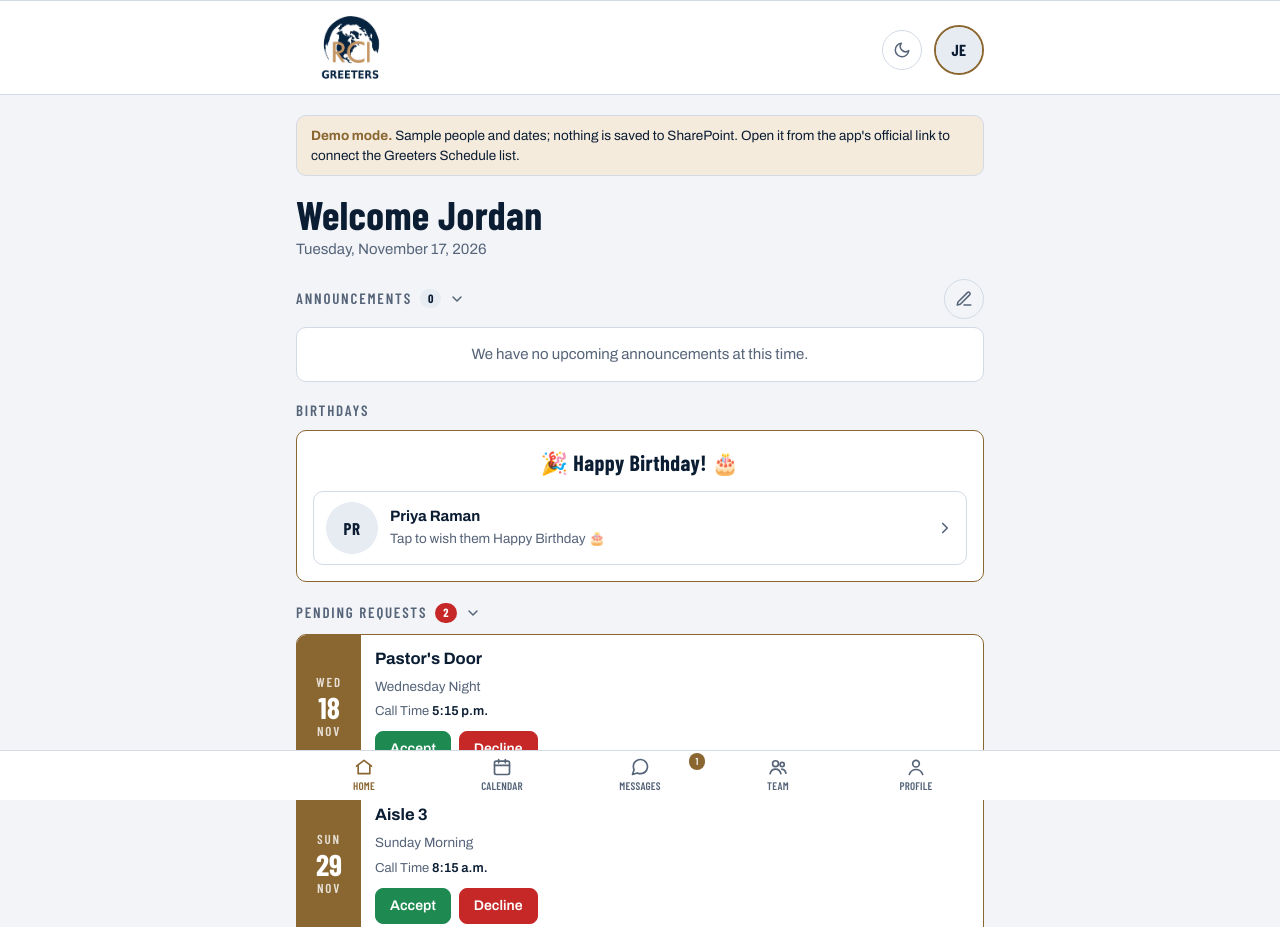
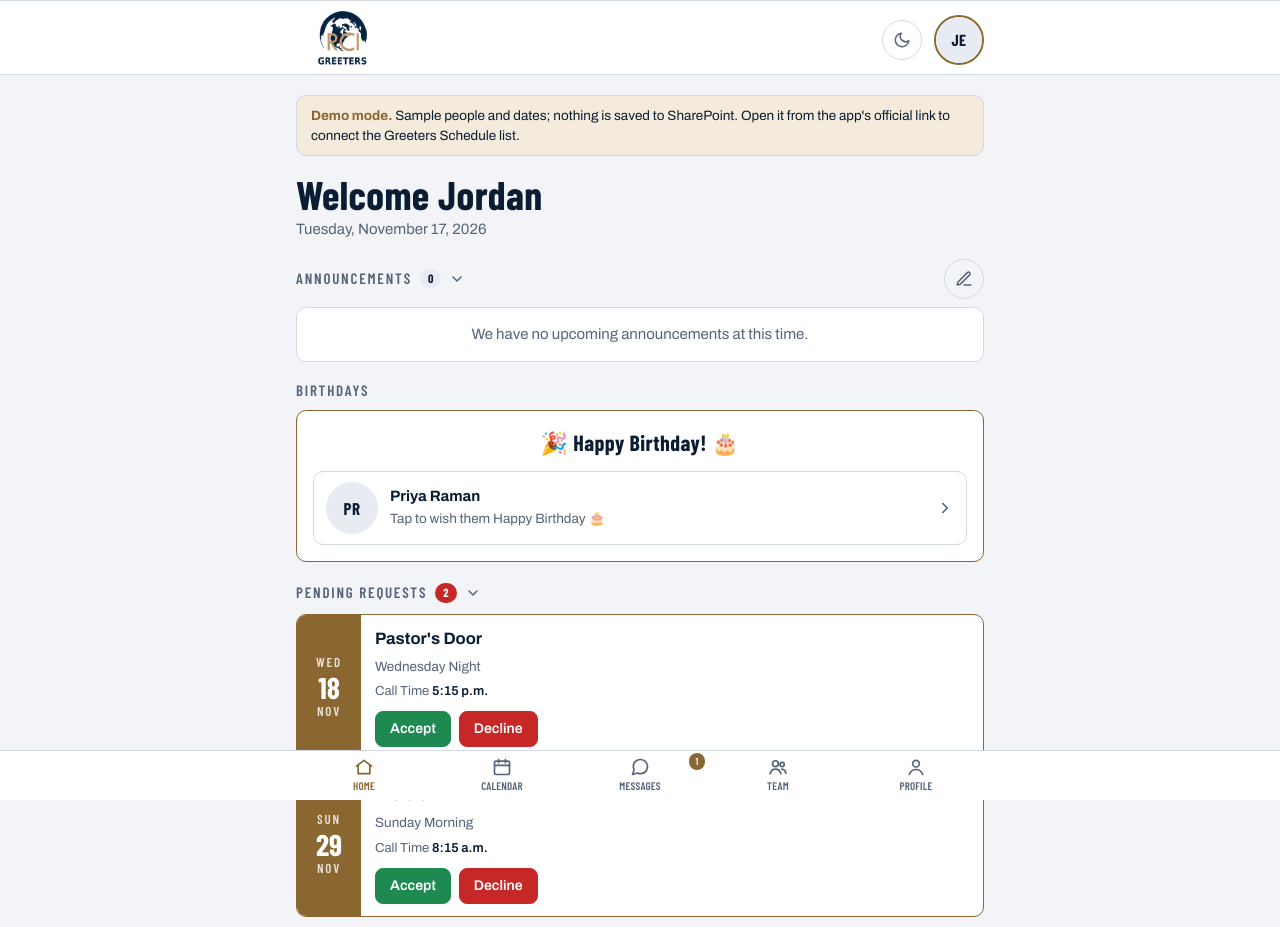
Before and after one commit to astmacary/rci-greeters, a plain HTML site: page index.html in a window 1280 px wide. Shown: the top 927 px of the page. Drawn offline with nearby package versions, Linux system fonts and the light colour scheme.

Commit message:
Greeters v7: logo fits the original header height
Co-Authored-By: Claude Opus 5.5 <noreply@anthropic.com>
Claude-Session: https://claude.ai/code/session_017aa5hZDnMQP3oWskeyhYLM

```diff
--- a/index.html
+++ b/index.html
@@ -98,9 +98,9 @@ button{cursor:pointer}
 .wrap{max-width:720px;margin:0 auto;padding-left:max(16px,env(safe-area-inset-left,0px));padding-right:max(16px,env(safe-area-inset-right,0px))}
 
 header.top{position:sticky;top:env(safe-area-inset-top,0px);z-index:5;background:var(--surface);border-bottom:1px solid var(--line)}
-header.top .wrap{display:flex;align-items:center;gap:12px;padding-top:16px;padding-bottom:10px}
+header.top .wrap{display:flex;align-items:center;gap:12px;padding-top:11px;padding-bottom:5px}
 .brand{display:flex;align-items:center;gap:10px;min-width:0;flex:1;background:none;border:none;padding:0;cursor:pointer;color:inherit}
-.wm{height:68px;width:auto;max-width:100%;display:block;object-fit:contain;object-position:left center}
+.wm{height:58px;width:auto;max-width:100%;display:block;object-fit:contain;object-position:left center}
 .wm-dark{display:none}
 @media (prefers-color-scheme: dark){:root:not([data-theme="light"]) .wm-light{display:none}:root:not([data-theme="light"]) .wm-dark{display:block}}
 :root[data-theme="dark"] .wm-light{display:none}
@@ -727,7 +727,7 @@ const CONFIG = {
 
 const onAppHost = !CONFIG.appHosts || CONFIG.appHosts.some(h => h.startsWith(".") ? location.hostname.endsWith(h) : location.hostname === h);
 // Bump together with CACHE in sw.js whenever the app changes.
-const APP_VERSION = "6";
+const APP_VERSION = "7";
 const DEMO = !CONFIG.clientId || /[?&]demo\b/.test(location.search) || !onAppHost;
 const SCOPES = ["User.Read", "User.ReadBasic.All", "Sites.ReadWrite.All"];
 
--- a/sw.js
+++ b/sw.js
@@ -2,7 +2,7 @@
 // Keeps a copy of the app so it opens offline and can be installed, but always
 // asks the server for the newest version first, so updates show up right away.
 // Schedule data and sign-in always go to Microsoft live; they are never cached.
-const CACHE = "rci-greeters-v6";
+const CACHE = "rci-greeters-v7";
 const SHELL = ["./", "index.html", "communications.js", "serve-profile.js", "manifest.webmanifest", "push-config.js", "push-client.js", "team-switch.js",
   "icons/icon-192.png", "icons/icon-512.png", "icons/icon-maskable-512.png",
   "icons/apple-touch-icon.png", "icons/favicon.png",
```
